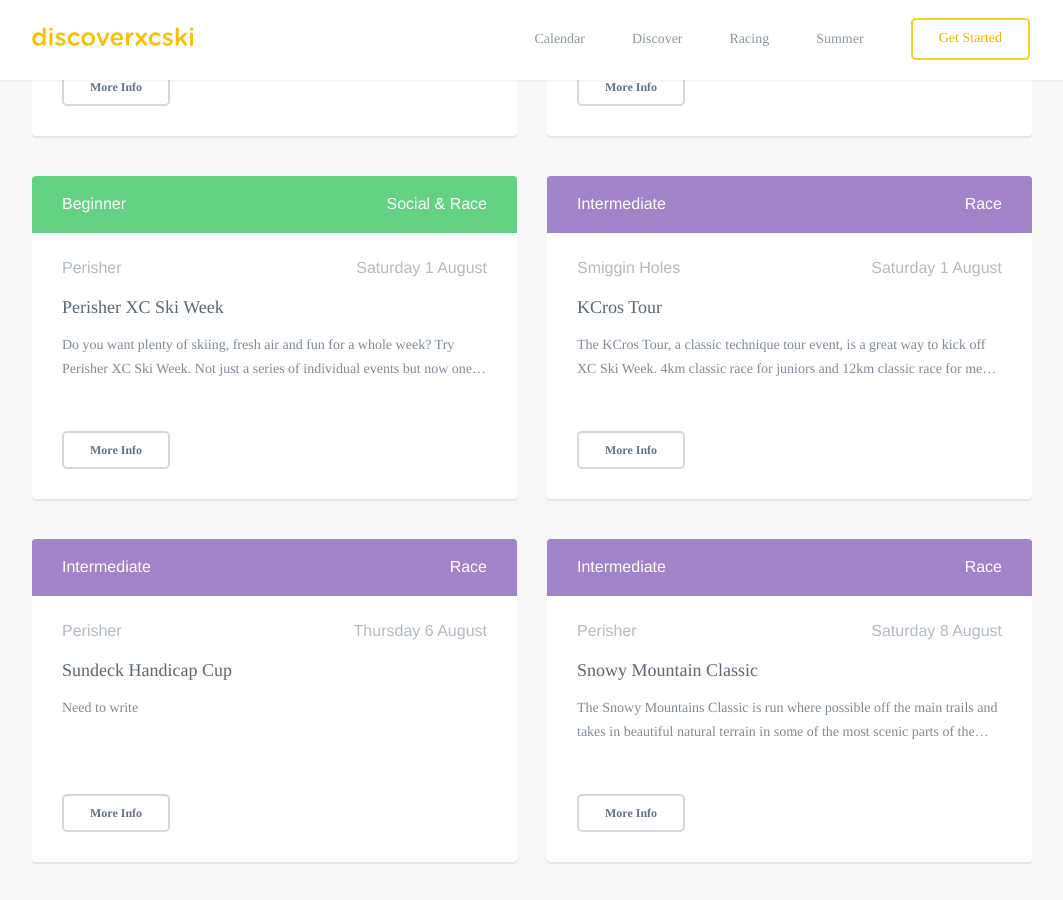
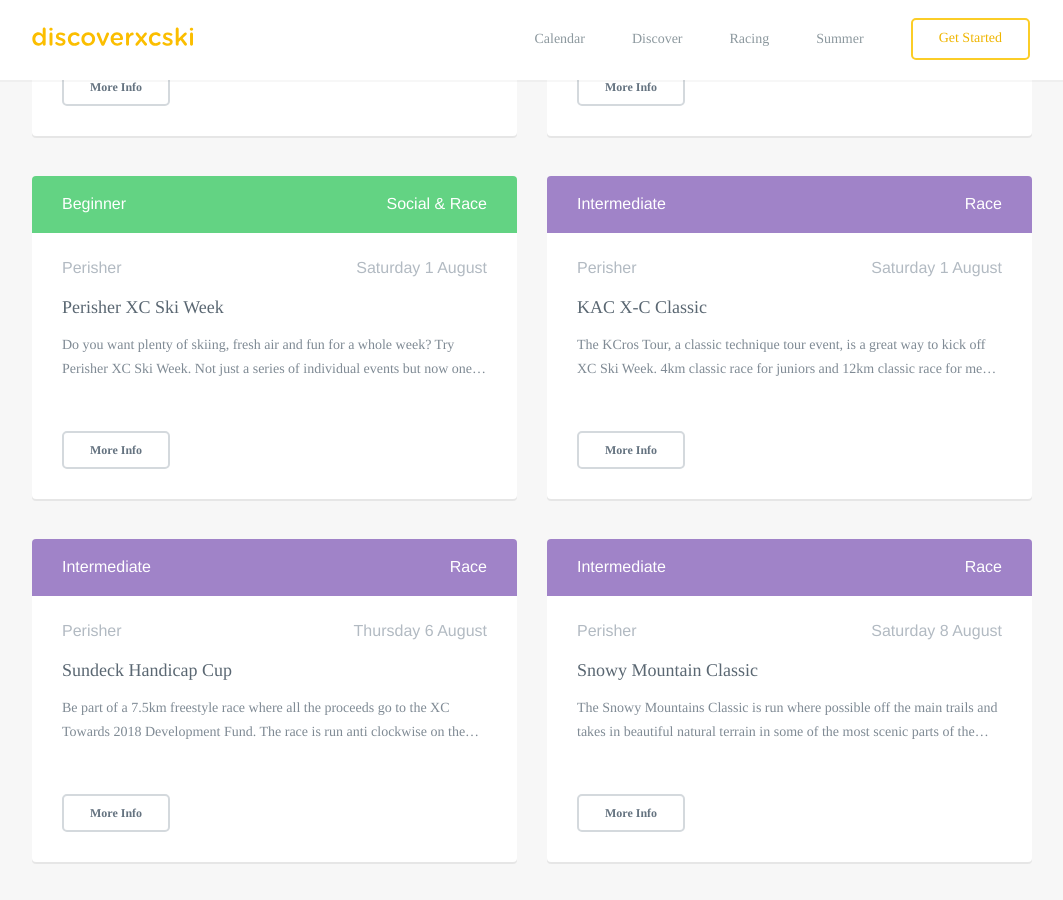
Before and after one commit to robcatto/robcatto.github.io, a Jekyll site: the page built from events/index.html, in a window 1280 px wide and 900 px high, scrolled down 1516 px. Shown: the whole window, without its empty margins (108-1171 px from the left). Built offline with Jekyll 4.4.1, drawn with Linux system fonts in a browser that asks for light colours; some web fonts are replaced; Markdown is read by kramdown in place of the engine named in the settings.

Commit message:
Update index.html

```diff
--- a/events/index.html
+++ b/events/index.html
@@ -864,11 +864,11 @@ layout: default
                             </div>
                         </div>
 
-<!--KCros Tour-->
+<!--KAC XC Classic-->
 
                         <div class="column two">
                             <div class="callout-card event__card" style="min-height: 323px;">
-                                    <a class="title" href="/events/kcros-tour">
+                                    <a class="title" href="/events/kac-classic">
     <div class="event__bar" style="
     background-color: #A083C8;
 ">
@@ -877,9 +877,9 @@ layout: default
       <span class="event__place">Race</span>
     </div>
 <!-- Place Date and Description below to change-->
-    <strong>Smiggin Holes</strong>
+    <strong>Perisher</strong>
     <strong style="position: absolute; right: 30px; top: 87px; white-space: nowrap;">Saturday 1 August</strong>
-    <h3>KCros Tour</h3>
+    <h3>KAC X-C Classic</h3>
     <p class="description">
      The KCros Tour, a classic technique tour event, is a great way to kick off XC Ski Week.  4km classic race for juniors and 12km classic race for men and women.  This is a tour event like no other on the calendar.  Always held on interesting courses - a fun event for the elite skier right through to the tourer.  Awards Ceremony with refreshments and snacks held after the event.
 
@@ -915,7 +915,7 @@ layout: default
     <strong style="position: absolute; right: 30px; top: 87px; white-space: nowrap;">Thursday 6 August</strong>
     <h3>Sundeck Handicap Cup</h3>
     <p class="description">
-       Need to write
+      Be part of a 7.5km freestyle race where all the proceeds go to the XC Towards 2018 Development Fund.  The race is run anti clockwise on the 7.5km loop/Paddys link and the field will be limited to a maximum of 100 starters.
 
     </p>
 </a>
```
